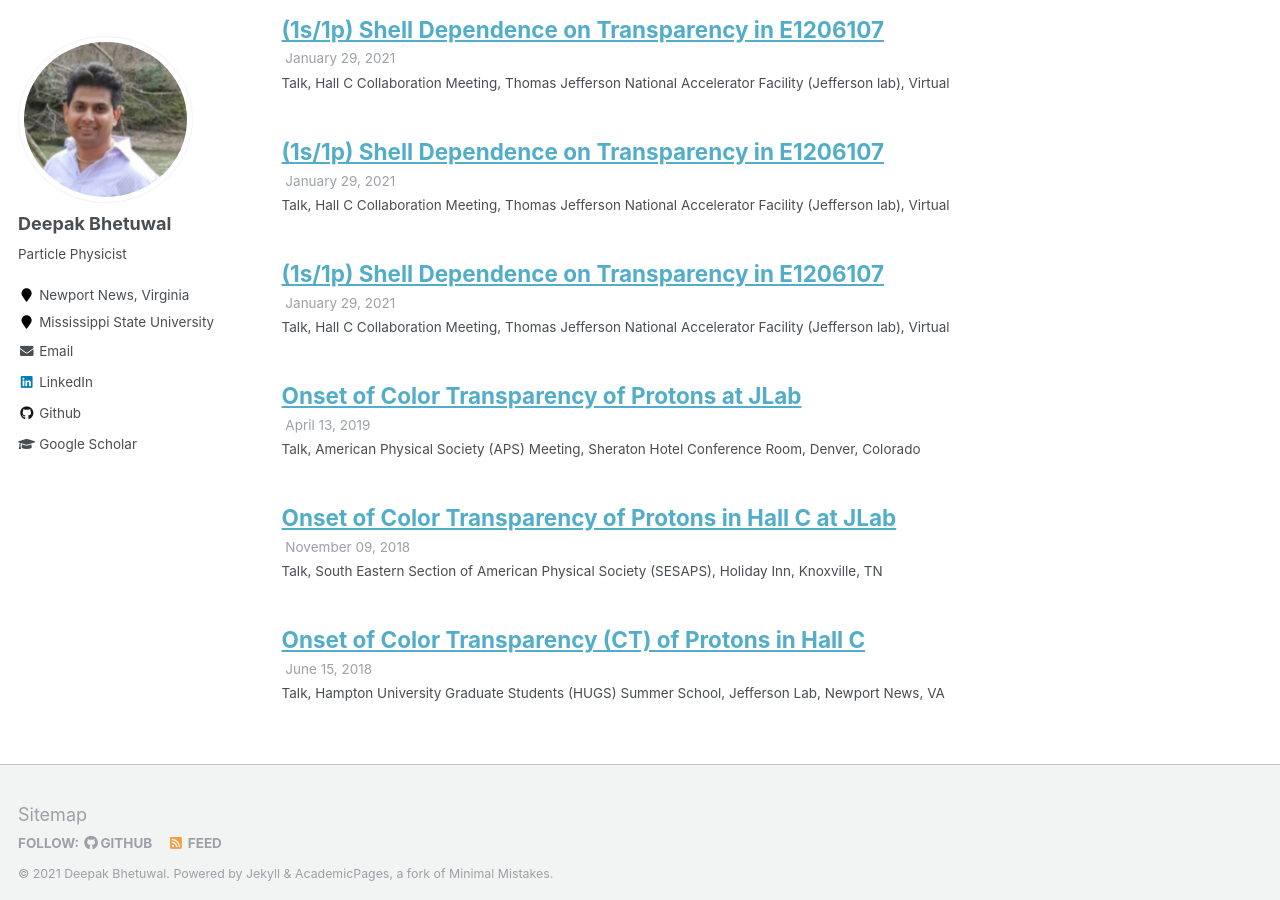
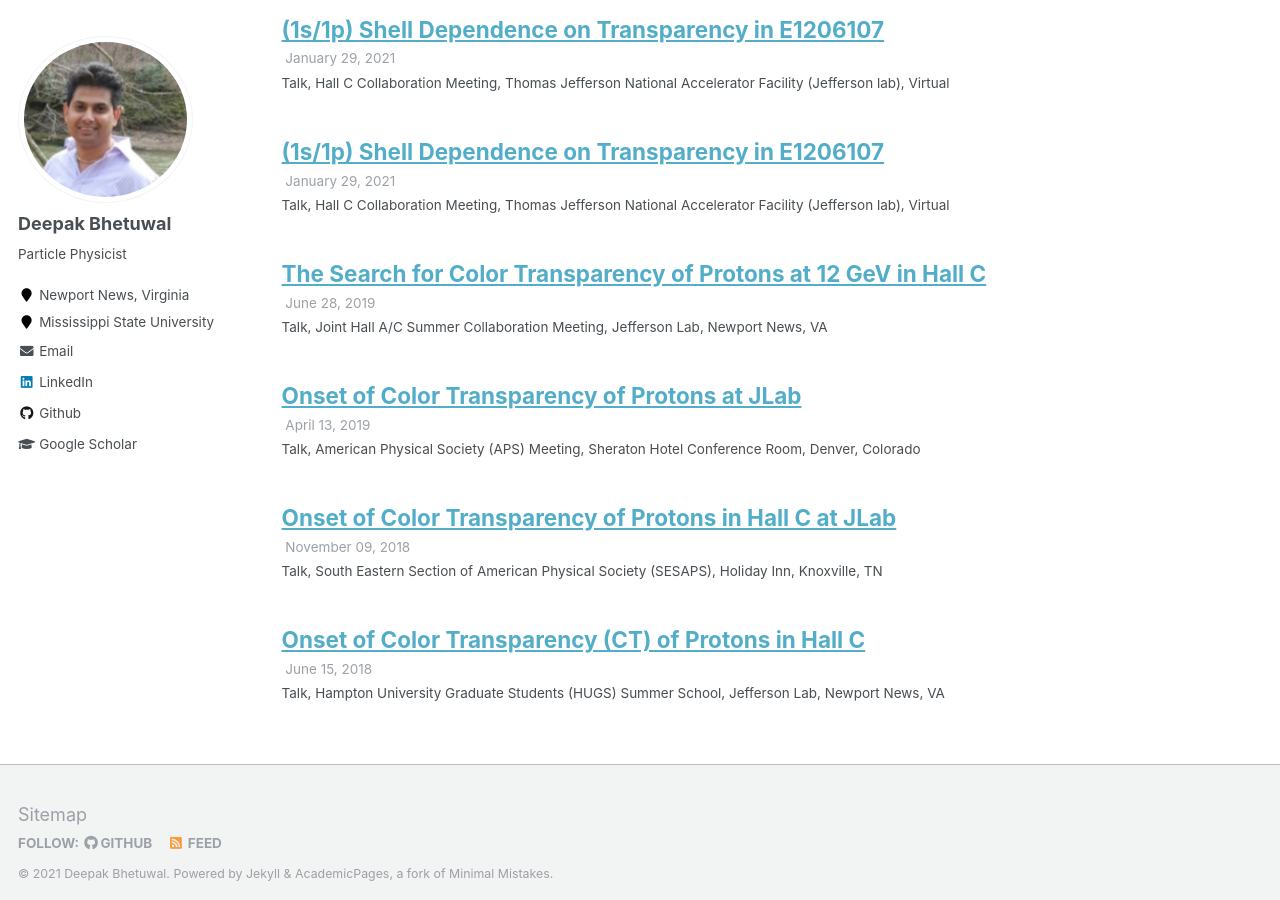
Before and after one commit to dkb208/dkb208.github.io, a Jekyll site: the page built from _pages/talks.html, in a window 1280 px wide and 900 px high, scrolled down 1763 px. Built offline with Jekyll 4.4.1, drawn with Linux system fonts in a browser that asks for light colours.

Commit message:
Update 2021-01-04.md

```diff
--- a/_talks/2021-01-04.md
+++ b/_talks/2021-01-04.md
@@ -1,9 +1,9 @@
 ---
-title: "(1s/1p) Shell Dependence on Transparency in E1206107"
+title: "The Search for Color Transparency of Protons at 12 GeV in Hall C"
 collection: talks
-type: "Talk, Hall C Collaboration Meeting"
-permalink: /talks/2014-03-01-talk-3
-venue: "Thomas Jefferson National Accelerator Facility (Jefferson lab)"
-date: 2021-01-29
-location: "Virtual"
+type: "Talk, Joint Hall A/C Summer Collaboration Meeting"
+permalink: /talks/2021-01-04
+venue: "Jefferson Lab"
+date: 2019-06-28
+location: "Newport News, VA"
 ---
```
